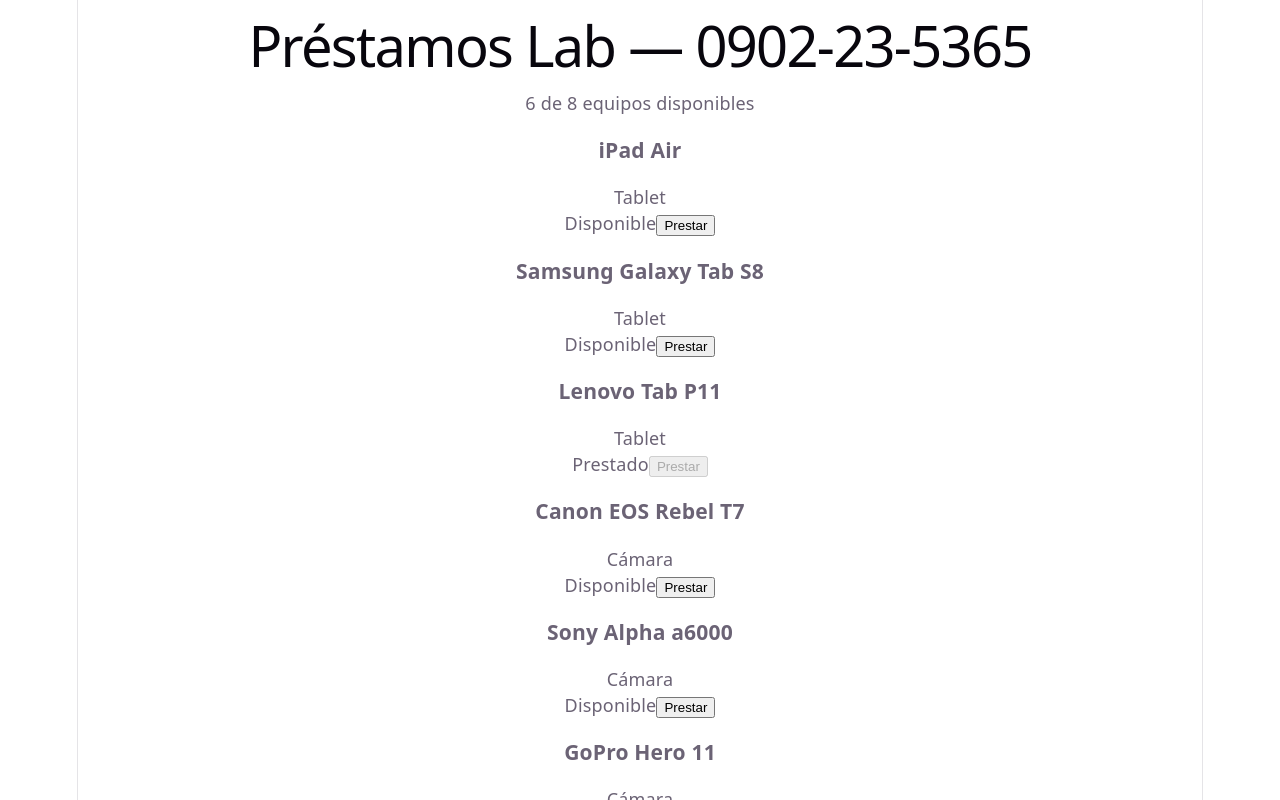
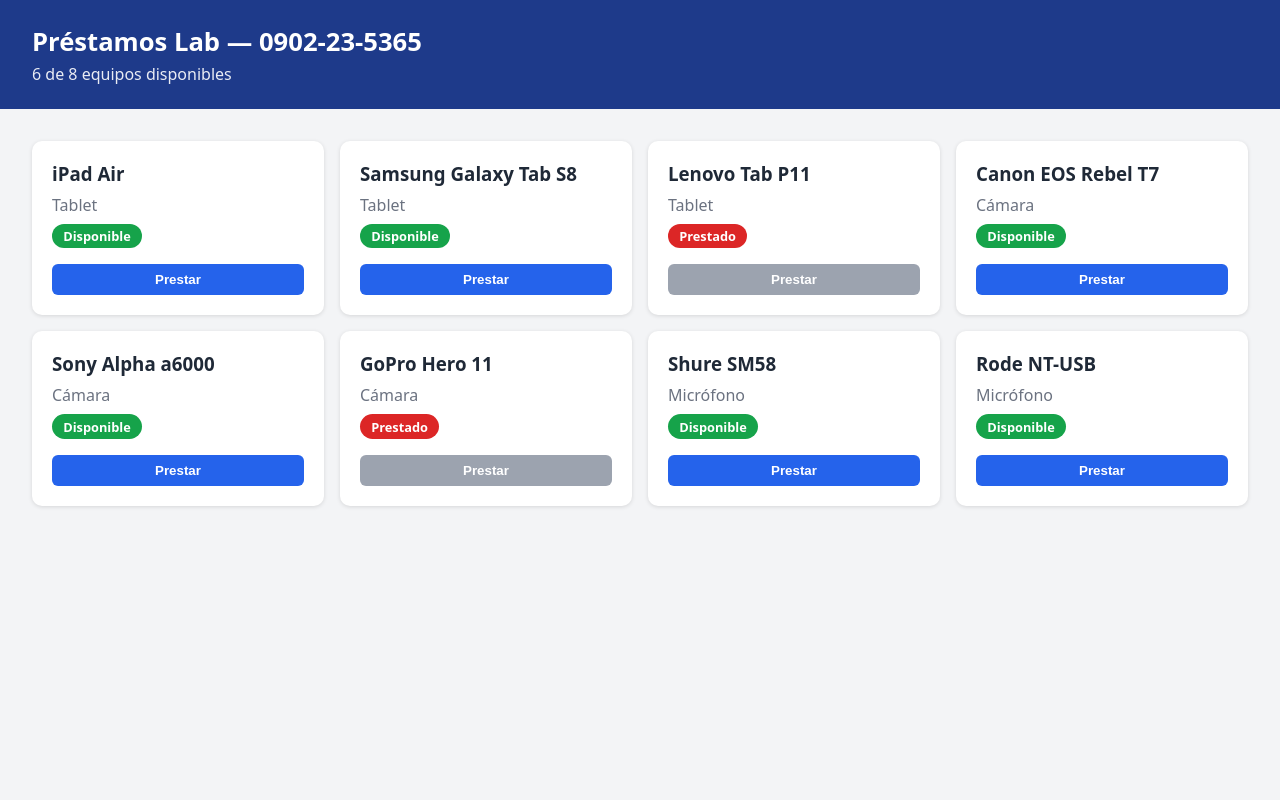
Before and after one commit to mchenc1-tech/prestamos-lab, a React (Vite) app: page / in a window 1280 px wide. Shown: the top 800 px of the page. Built offline with nearby package versions, Linux system fonts and the light colour scheme.

Commit message:
style: estilos CSS para encabezado, tarjetas y etiquetas de estado

```diff
--- a/src/index.css
+++ b/src/index.css
@@ -1,111 +1,89 @@
-:root {
-  --text: #6b6375;
-  --text-h: #08060d;
-  --bg: #fff;
-  --border: #e5e4e7;
-  --code-bg: #f4f3ec;
-  --accent: #aa3bff;
-  --accent-bg: rgba(170, 59, 255, 0.1);
-  --accent-border: rgba(170, 59, 255, 0.5);
-  --social-bg: rgba(244, 243, 236, 0.5);
-  --shadow:
-    rgba(0, 0, 0, 0.1) 0 10px 15px -3px, rgba(0, 0, 0, 0.05) 0 4px 6px -2px;
-
-  --sans: system-ui, 'Segoe UI', Roboto, sans-serif;
-  --heading: system-ui, 'Segoe UI', Roboto, sans-serif;
-  --mono: ui-monospace, Consolas, monospace;
-
-  font: 18px/145% var(--sans);
-  letter-spacing: 0.18px;
-  color-scheme: light dark;
-  color: var(--text);
-  background: var(--bg);
-  font-synthesis: none;
-  text-rendering: optimizeLegibility;
-  -webkit-font-smoothing: antialiased;
-  -moz-osx-font-smoothing: grayscale;
-
-  @media (max-width: 1024px) {
-    font-size: 16px;
-  }
-}
-
-@media (prefers-color-scheme: dark) {
-  :root {
-    --text: #9ca3af;
-    --text-h: #f3f4f6;
-    --bg: #16171d;
-    --border: #2e303a;
-    --code-bg: #1f2028;
-    --accent: #c084fc;
-    --accent-bg: rgba(192, 132, 252, 0.15);
-    --accent-border: rgba(192, 132, 252, 0.5);
-    --social-bg: rgba(47, 48, 58, 0.5);
-    --shadow:
-      rgba(0, 0, 0, 0.4) 0 10px 15px -3px, rgba(0, 0, 0, 0.25) 0 4px 6px -2px;
-  }
-
-  #social .button-icon {
-    filter: invert(1) brightness(2);
-  }
-}
-
-#root {
-  width: 1126px;
-  max-width: 100%;
-  margin: 0 auto;
-  text-align: center;
-  border-inline: 1px solid var(--border);
-  min-height: 100svh;
-  display: flex;
-  flex-direction: column;
+* {
   box-sizing: border-box;
 }
 
 body {
   margin: 0;
+  font-family: system-ui, Arial, sans-serif;
+  background: #f3f4f6;
+  color: #1f2937;
 }
 
-h1,
-h2 {
-  font-family: var(--heading);
-  font-weight: 500;
-  color: var(--text-h);
+.encabezado {
+  background: #1e3a8a;
+  color: white;
+  padding: 1.5rem 2rem;
 }
 
-h1 {
-  font-size: 56px;
-  letter-spacing: -1.68px;
-  margin: 32px 0;
-  @media (max-width: 1024px) {
-    font-size: 36px;
-    margin: 20px 0;
-  }
+.encabezado h1 {
+  margin: 0 0 0.25rem;
+  font-size: 1.6rem;
 }
-h2 {
-  font-size: 24px;
-  line-height: 118%;
-  letter-spacing: -0.24px;
-  margin: 0 0 8px;
-  @media (max-width: 1024px) {
-    font-size: 20px;
-  }
+
+.encabezado p {
+  margin: 0;
+  opacity: 0.9;
 }
-p {
+
+.lista-equipos {
+  display: grid;
+  grid-template-columns: repeat(auto-fill, minmax(240px, 1fr));
+  gap: 1rem;
+  padding: 2rem;
+}
+
+.tarjeta {
+  background: white;
+  border-radius: 10px;
+  padding: 1.25rem;
+  box-shadow: 0 1px 4px rgba(0, 0, 0, 0.12);
+  display: flex;
+  flex-direction: column;
+  gap: 0.5rem;
+}
+
+.tarjeta h3 {
   margin: 0;
 }
 
-code,
-.counter {
-  font-family: var(--mono);
-  display: inline-flex;
-  border-radius: 4px;
-  color: var(--text-h);
+.tarjeta p {
+  margin: 0;
+  color: #6b7280;
 }
 
-code {
-  font-size: 15px;
-  line-height: 135%;
-  padding: 4px 8px;
-  background: var(--code-bg);
+.etiqueta {
+  align-self: flex-start;
+  padding: 0.2rem 0.7rem;
+  border-radius: 999px;
+  font-size: 0.8rem;
+  font-weight: 600;
+  color: white;
 }
+
+.etiqueta.disponible {
+  background: #16a34a;
+}
+
+.etiqueta.prestado {
+  background: #dc2626;
+}
+
+.tarjeta button {
+  margin-top: 0.5rem;
+  padding: 0.5rem;
+  border: none;
+  border-radius: 6px;
+  background: #2563eb;
+  color: white;
+  font-weight: 600;
+  cursor: pointer;
+}
+
+.tarjeta button:hover:not(:disabled) {
+  background: #1d4ed8;
+}
+
+.tarjeta button:disabled {
+  background: #9ca3af;
+  cursor: not-allowed;
+}
```
